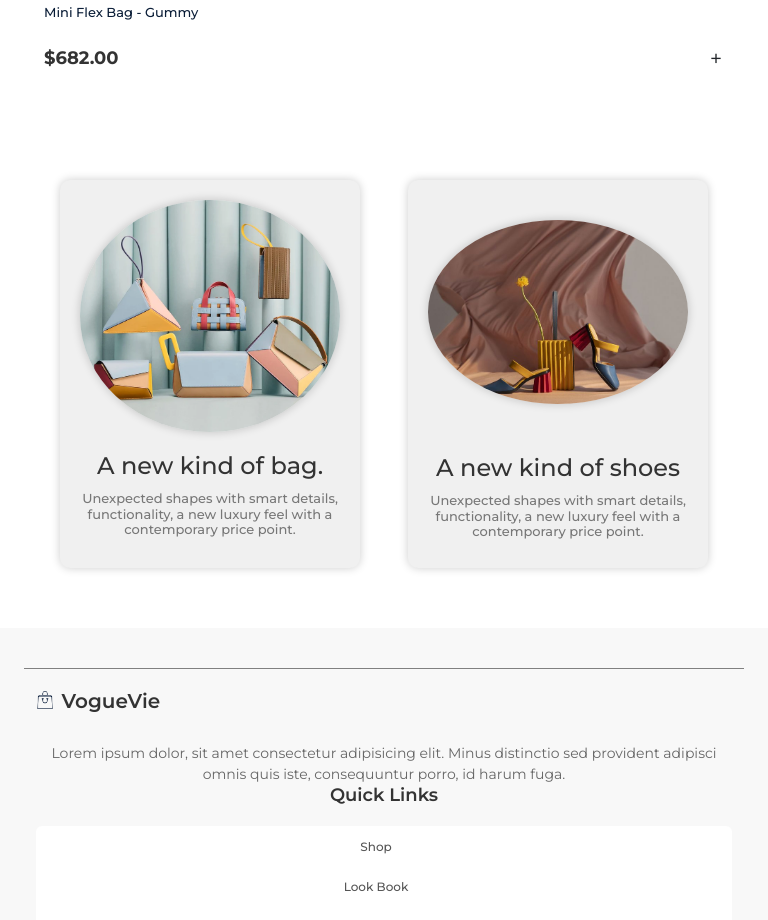
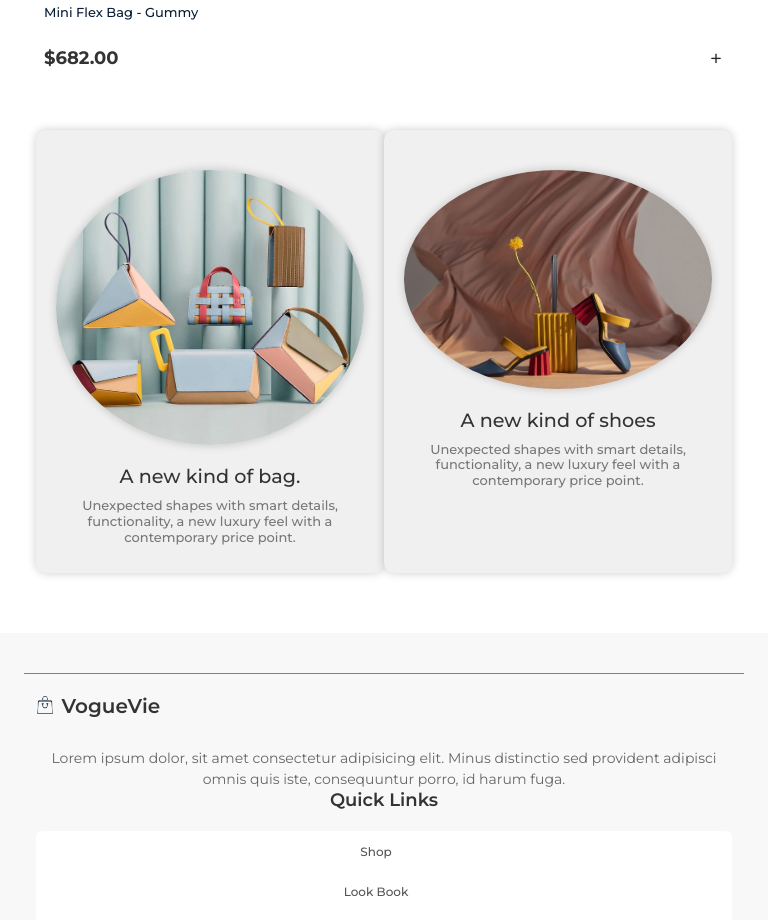
Before and after one commit to shemshajili/Ecommerce, a React (Create React App) app: page /shop/01 in a window 768 px wide. Shown: the part 4940-5860 px from the top of the page. Built offline with nearby package versions, Linux system fonts and the light colour scheme; no server answers.

Commit message:
Cart design added product page

```diff
--- a/src/styles/productDetails.css
+++ b/src/styles/productDetails.css
@@ -222,7 +222,7 @@
   }
 
 
-  .kindof {
+.kindof, .kindof2 {
   display: flex;
   flex-direction: column;
   align-items: center;
@@ -236,56 +236,63 @@
   margin-top: 100px;
 }
 
-.kindof img {
+.kindof img  {
   max-width: 100%;
-    border-radius: 50%;
   margin-bottom: 20px;
   box-shadow: 0px 0px 10px rgba(0, 0, 0, 0.2);
 }
+.kindof2 img{
+  max-width: 100%;
+  margin-bottom: 20px;
+  box-shadow: 0px 0px 10px rgba(0, 0, 0, 0.2);
+  margin-top: 30px;
+}
 
-.kindof h2 {
+.kindof h2  {
+  font-size: 1.5rem;
+  color: #333;
+  margin: 0;
+}
+.kindof2 h2{
   font-size: 1.5rem;
   color: #333;
   margin: 0;
 }
 
-.kindof h4 {
+.kindof h4, .kindof2 h4 {
   font-size: 13px;
   color: #777;
   margin-top: 10px;
 }
 
-.kindof2 {
-  display: flex;
-  flex-direction: column;
-  align-items: center;
-  text-align: center;
-  padding: 20px;
-  background-color: #f0f0f0;
-  border-radius: 10px;
-  box-shadow: 0px 0px 10px rgba(0, 0, 0, 0.2);
-  max-width: 300px;
-  margin: 0 auto;
-  margin-top: 100px;
-}
-
-.kindof2 img {
+@media screen and (max-width: 600px) {
+  .kindof, .kindof2 {
       max-width: 100%;
-  border-radius: 60%;
-  margin-bottom: 20px;
-  box-shadow: 0px 0px 10px rgba(0, 0, 0, 0.2);
       margin-top: 20px;
   }
 
-.kindof2 h2 {
-  font-size: 1.5rem;
-  color: #333;
-  margin: 0;
-  margin-top: 30px;
+  .kindof img, .kindof2 img {
+      border-radius: 60%;
+      margin-top: 10px;
   }
 
-.kindof2 h4 {
-  font-size: 13px;
-  color: #777;
-  margin-top: 10px;
+  .kindof h2, .kindof2 h2 {
+      margin-top: 20px;
   }
+}
+
+@media screen and (min-width: 768px) and (max-width: 1024px) {
+  .kindof, .kindof2 {
+      max-width: 50%;
+      margin-top: 50px;
+  }
+
+  .kindof img, .kindof2 img {
+      border-radius: 50%;
+      margin-top: 20px;
+  }
+
+  .kindof h2, .kindof2 h2 {
+      font-size: 1.2rem;
+  }
+}
```
Lines whose indentation alone changed are shown as unchanged.
